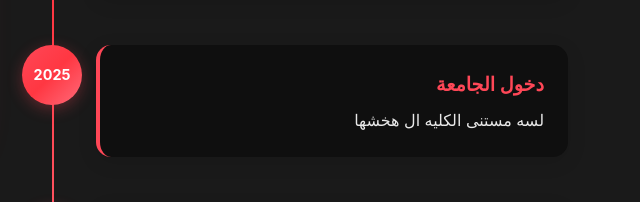
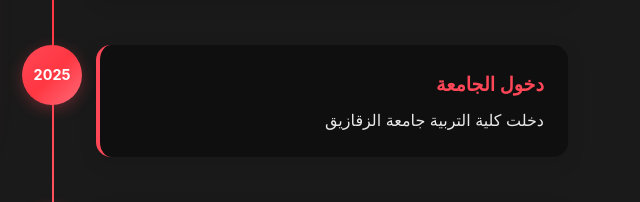
Before and after one commit to shalabish25-bit/elsawydesign, a plain HTML site: page index.html in a window 1280 px wide. Shown: the part 1463-1665 px from the top of the page, 640-1280 px from the left. Drawn offline with nearby package versions, Linux system fonts and the light colour scheme; animation ran at ten frames a second.

Commit message:
Update index.html

```diff
--- a/index.html
+++ b/index.html
@@ -123,7 +123,7 @@
                         <div class="timeline-year">2025</div>
                         <div class="timeline-content">
                             <h4>دخول الجامعة</h4>
-                            <p>لسه مستنى الكليه ال هخشها   </p>
+                            <p>دخلت كلية التربية جامعة الزقازيق  </p>
                         </div>
                     </div>
                     <div class="timeline-item">
```
